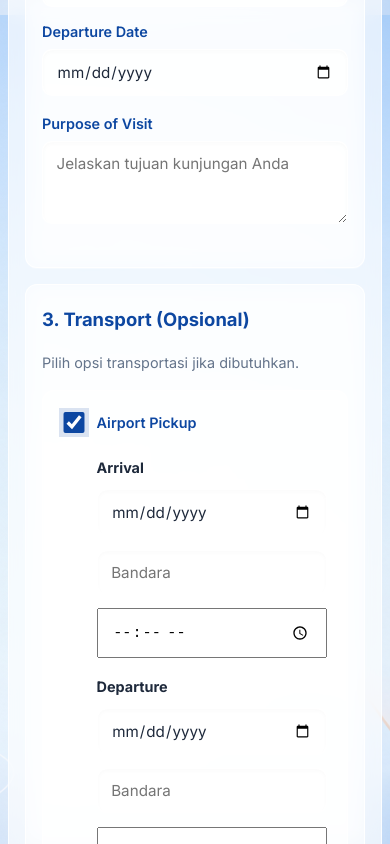
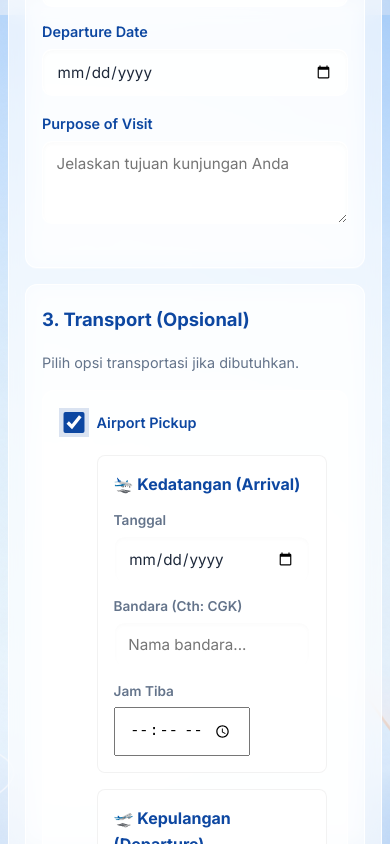
Before and after one commit to Jal3ee/SAFARI, a React (Vite) app: page / in a window 390 px wide. Both pictures are taken after a click on the label "Airport Pickup". Shown: the part 829-1673 px from the top of the page. Built offline with nearby package versions, Linux system fonts and the light colour scheme.

Commit message:
UX: Improve Airport Pickup mobile layout and add clear in-field labels

```diff
--- a/src/pages/NewRequest.jsx
+++ b/src/pages/NewRequest.jsx
@@ -377,20 +377,38 @@ const NewRequest = () => {
             </label>
             {transport.airport && (
               <div className="checkbox-body" style={{ display: 'flex', flexDirection: 'column', gap: '1rem' }}>
-                <div>
-                  <strong style={{ fontSize: '0.9rem' }}>Arrival</strong>
-                  <div className="grid-3" style={{ marginTop: '0.5rem' }}>
-                    <input type="date" value={transport.airportArrivalDate} onChange={(e) => setTransport({...transport, airportArrivalDate: e.target.value})} title="Tanggal" />
-                    <input type="text" placeholder="Bandara" value={transport.airportArrivalAirport} onChange={(e) => setTransport({...transport, airportArrivalAirport: e.target.value})} />
-                    <input type="time" value={transport.airportArrivalTime} onChange={(e) => setTransport({...transport, airportArrivalTime: e.target.value})} title="Jam" />
+                <div style={{ background: 'rgba(255,255,255,0.7)', padding: '1rem', borderRadius: '8px', border: '1px solid rgba(0,0,0,0.05)' }}>
+                  <strong style={{ fontSize: '1rem', color: 'var(--primary-color)', display: 'block', marginBottom: '0.75rem' }}>🛬 Kedatangan (Arrival)</strong>
+                  <div className="grid-3">
+                    <div>
+                      <label style={{ fontSize: '0.85rem', color: 'var(--text-light)', marginBottom: '0.25rem' }}>Tanggal</label>
+                      <input type="date" value={transport.airportArrivalDate} onChange={(e) => setTransport({...transport, airportArrivalDate: e.target.value})} />
+                    </div>
+                    <div>
+                      <label style={{ fontSize: '0.85rem', color: 'var(--text-light)', marginBottom: '0.25rem' }}>Bandara (Cth: CGK)</label>
+                      <input type="text" placeholder="Nama bandara..." value={transport.airportArrivalAirport} onChange={(e) => setTransport({...transport, airportArrivalAirport: e.target.value})} />
+                    </div>
+                    <div>
+                      <label style={{ fontSize: '0.85rem', color: 'var(--text-light)', marginBottom: '0.25rem' }}>Jam Tiba</label>
+                      <input type="time" value={transport.airportArrivalTime} onChange={(e) => setTransport({...transport, airportArrivalTime: e.target.value})} />
+                    </div>
                   </div>
                 </div>
-                <div>
-                  <strong style={{ fontSize: '0.9rem' }}>Departure</strong>
-                  <div className="grid-3" style={{ marginTop: '0.5rem' }}>
-                    <input type="date" value={transport.airportDepartureDate} onChange={(e) => setTransport({...transport, airportDepartureDate: e.target.value})} title="Tanggal" />
-                    <input type="text" placeholder="Bandara" value={transport.airportDepartureAirport} onChange={(e) => setTransport({...transport, airportDepartureAirport: e.target.value})} />
-                    <input type="time" value={transport.airportDepartureTime} onChange={(e) => setTransport({...transport, airportDepartureTime: e.target.value})} title="Jam" />
+                <div style={{ background: 'rgba(255,255,255,0.7)', padding: '1rem', borderRadius: '8px', border: '1px solid rgba(0,0,0,0.05)' }}>
+                  <strong style={{ fontSize: '1rem', color: 'var(--primary-color)', display: 'block', marginBottom: '0.75rem' }}>🛫 Kepulangan (Departure)</strong>
+                  <div className="grid-3">
+                    <div>
+                      <label style={{ fontSize: '0.85rem', color: 'var(--text-light)', marginBottom: '0.25rem' }}>Tanggal</label>
+                      <input type="date" value={transport.airportDepartureDate} onChange={(e) => setTransport({...transport, airportDepartureDate: e.target.value})} />
+                    </div>
+                    <div>
+                      <label style={{ fontSize: '0.85rem', color: 'var(--text-light)', marginBottom: '0.25rem' }}>Bandara (Cth: BDJ)</label>
+                      <input type="text" placeholder="Nama bandara..." value={transport.airportDepartureAirport} onChange={(e) => setTransport({...transport, airportDepartureAirport: e.target.value})} />
+                    </div>
+                    <div>
+                      <label style={{ fontSize: '0.85rem', color: 'var(--text-light)', marginBottom: '0.25rem' }}>Jam Terbang</label>
+                      <input type="time" value={transport.airportDepartureTime} onChange={(e) => setTransport({...transport, airportDepartureTime: e.target.value})} />
+                    </div>
                   </div>
                 </div>
               </div>
```
